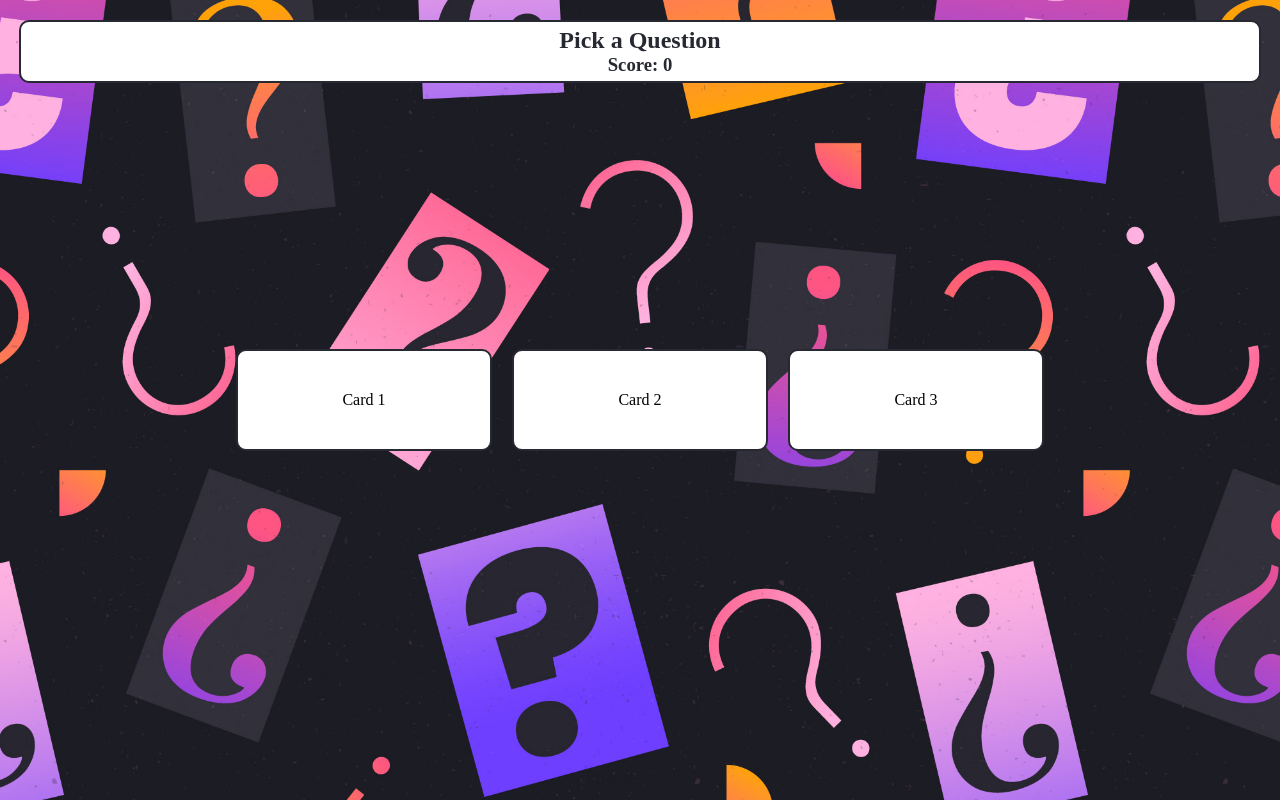
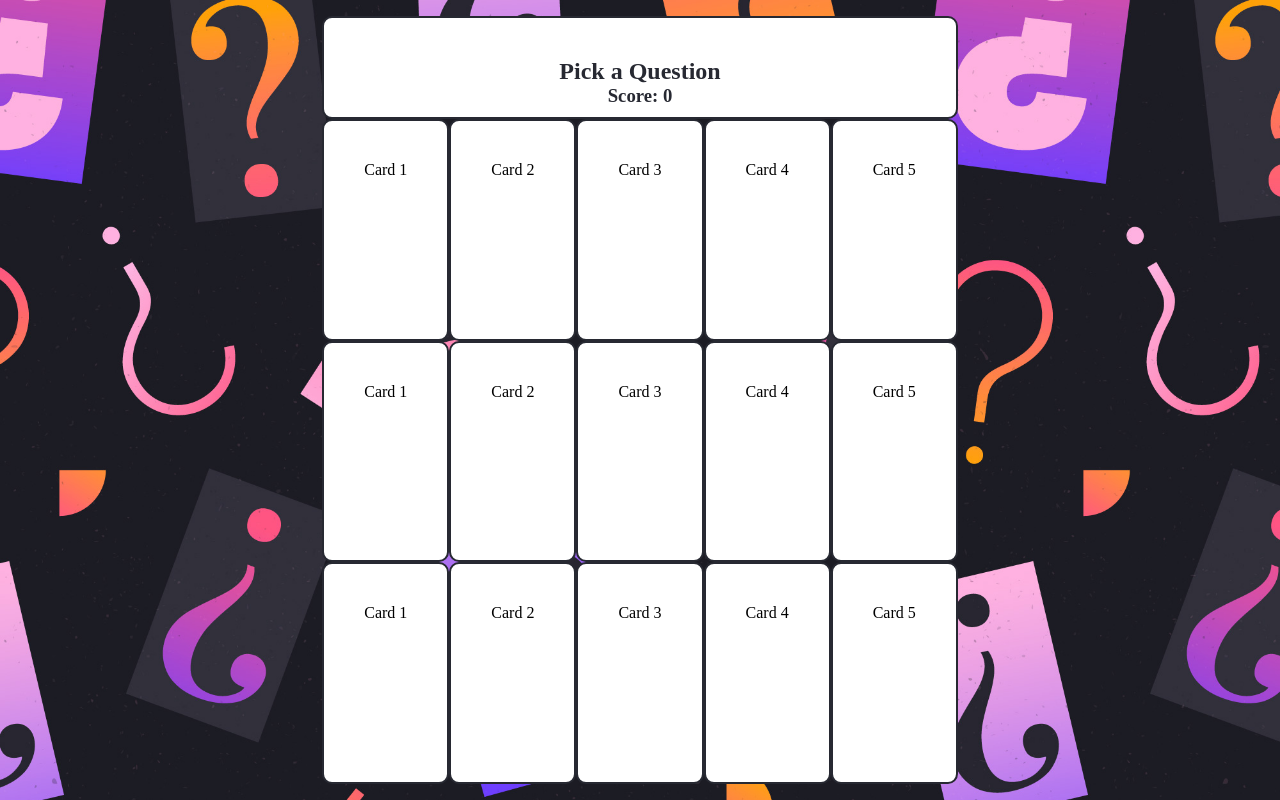
Before and after one commit to speer987/react-trivia, a Next.js app: page /questions in a window 1280 px wide. Built offline with nearby package versions, Linux system fonts and the light colour scheme; a web font is replaced by a local one.

Commit message:
adding some changes to the css

```diff
--- a/pages/questions.js
+++ b/pages/questions.js
@@ -4,15 +4,61 @@ import styles from "src/app/page.module.css"
 export default function Questions() {
     return (
     <main>
+        <div className={styles.page}>
             <div className={`${styles.title_card} ${styles.title_wide}`}>
                 <h2>Pick a Question</h2>
                 <h3>Score: 0</h3>
+            </div>
+            <div className={styles.container}>
+                <div className={styles.card_container}>
+                    <p className={`${styles.title_card} ${styles.question_card}`}>Card 1</p>
+                    <p className={`${styles.title_card} ${styles.question_card}`}>Card 2</p>
+                    <p className={`${styles.title_card} ${styles.question_card}`}>Card 3</p>
+                    <p className={`${styles.title_card} ${styles.question_card}`}>Card 4</p>
+                    <p className={`${styles.title_card} ${styles.question_card}`}>Card 5</p>
                 </div>
                 <div className={styles.card_container}>
                     <p className={`${styles.title_card} ${styles.question_card}`}>Card 1</p>
                     <p className={`${styles.title_card} ${styles.question_card}`}>Card 2</p>
                     <p className={`${styles.title_card} ${styles.question_card}`}>Card 3</p>
+                    <p className={`${styles.title_card} ${styles.question_card}`}>Card 4</p>
+                    <p className={`${styles.title_card} ${styles.question_card}`}>Card 5</p>
+                </div>
+                <div className={styles.card_container}>
+                    <p className={`${styles.title_card} ${styles.question_card}`}>Card 1</p>
+                    <p className={`${styles.title_card} ${styles.question_card}`}>Card 2</p>
+                    <p className={`${styles.title_card} ${styles.question_card}`}>Card 3</p>
+                    <p className={`${styles.title_card} ${styles.question_card}`}>Card 4</p>
+                    <p className={`${styles.title_card} ${styles.question_card}`}>Card 5</p>
+                </div>
+            </div>
         </div>
     </main>
     )
 }
+
+{/*
+                <container flex-dir: row>
+                    <container flex-dir : column>
+                        <div>
+                        <div>
+                        <div>
+                        <div>
+                        <div>
+                    </container>
+                    <container flex-dir : column>
+                        <div>
+                        <div>
+                        <div>
+                        <div>
+                        <div>
+                    </container>
+                    <container flex-dir : column>
+                        <div>
+                        <div>
+                        <div>
+                        <div>
+                        <div>
+                    </container>
+                <container>
+                */}
--- a/src/app/page.module.css
+++ b/src/app/page.module.css
@@ -24,22 +24,23 @@
 }
 
 .title_wide {
-  width: 97vw;
-  height: auto;
-  padding: 5px;
-  position: fixed;
-  top: 20px;
+  padding-bottom: 10px;
 }
 
 .question_card {
-  width: calc(100vw/5);
-  height: auto;
-  margin: 10px;
+}
+
+.page {
+  display: flex;
+  flex-direction: column;
+  padding: 10px;
+
 }
 
 .card_container {
   display: flex;
   flex-direction: row;
+  height: calc(100vh / 3 - 45px);
 }
 
 /* Enable hover only on non-touch devices */
```
Lines whose indentation alone changed are shown as unchanged.
